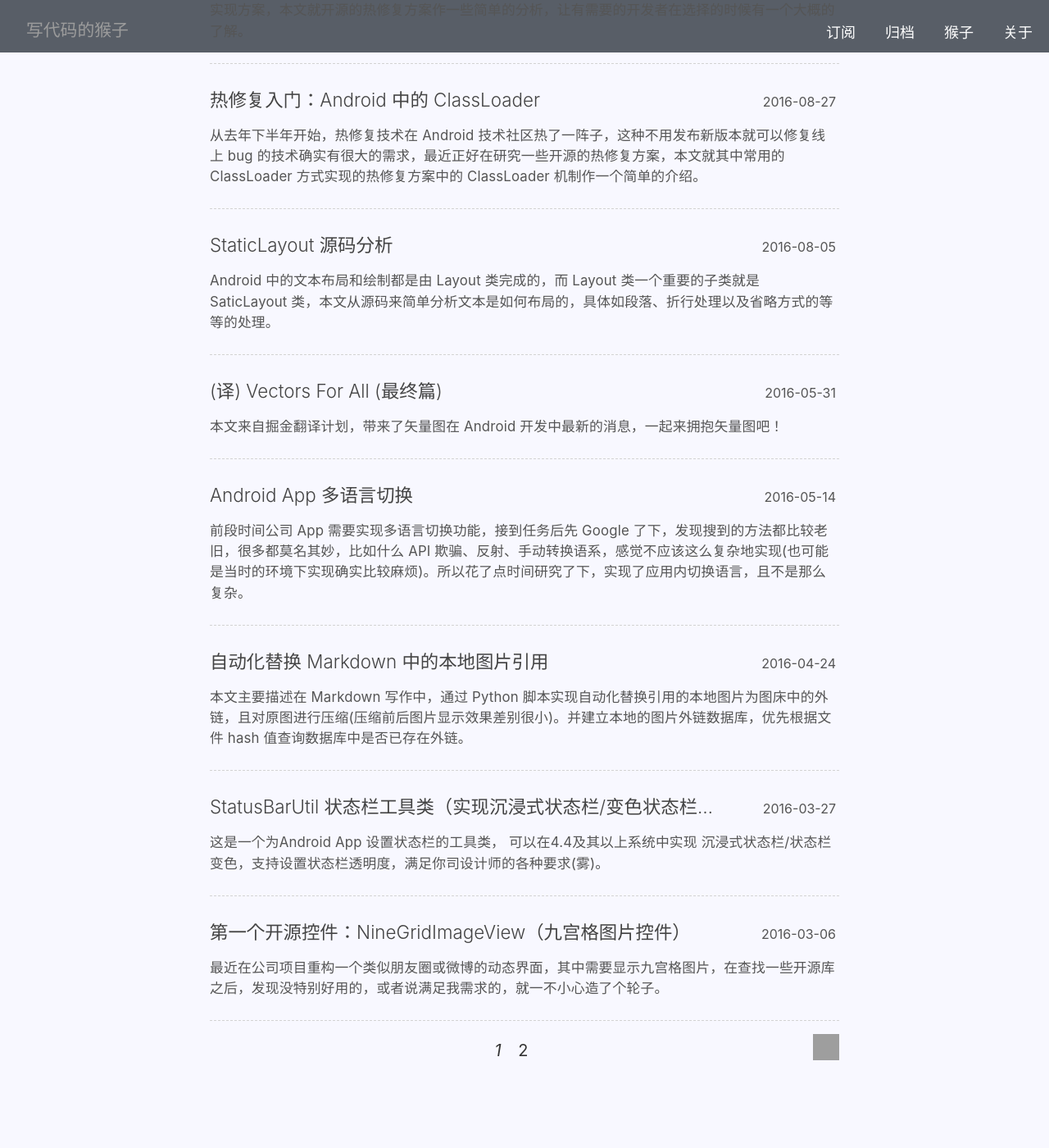
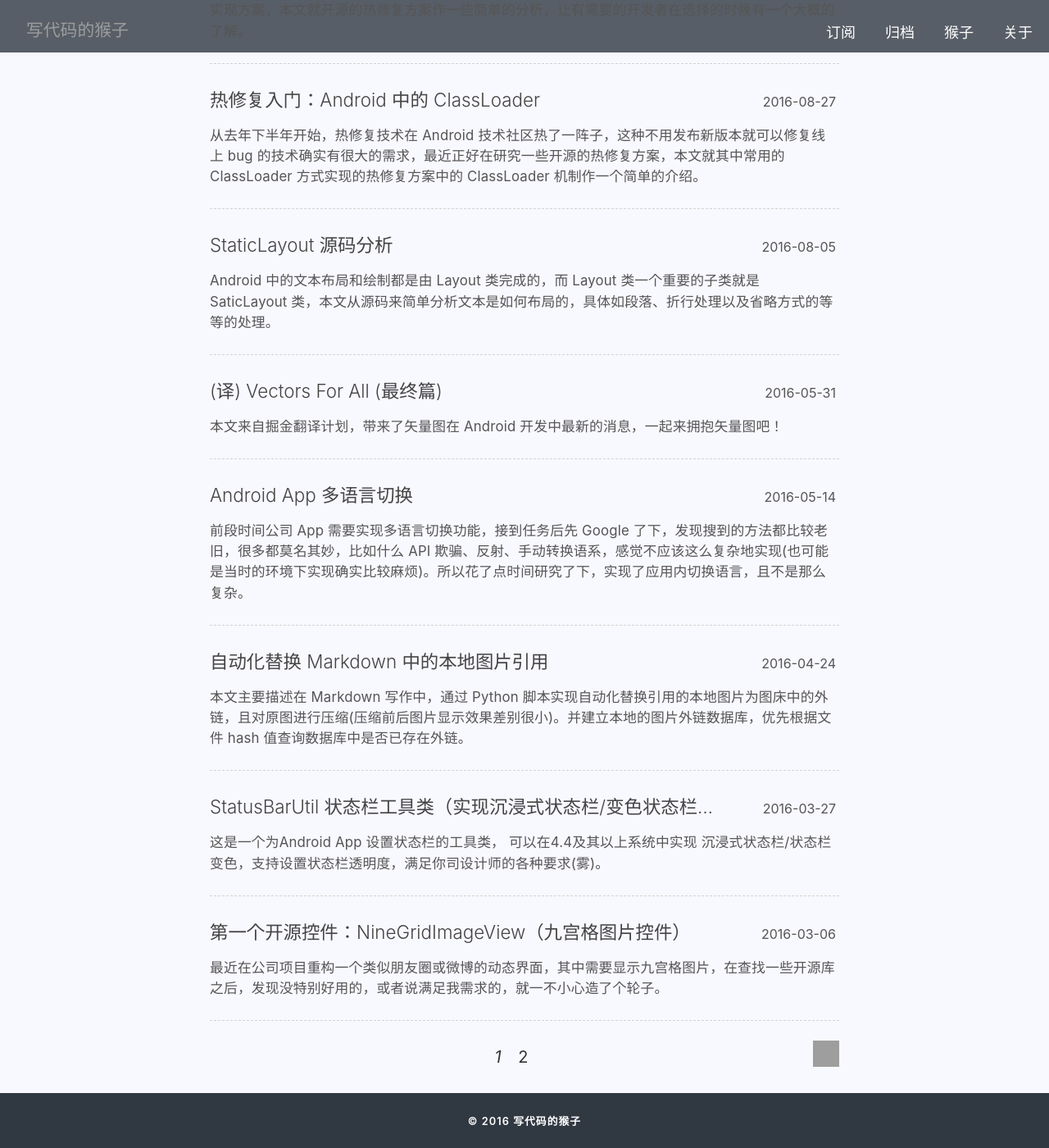
Before and after one commit to laobie/laobie.github.io, a Jekyll site: the page built from index.html, in a window 1280 px wide and 1400 px high, scrolled down 505 px. Shown: the whole window at 82% size. Built offline with Jekyll 4.4.1, drawn with Linux system fonts in a browser that asks for light colours; the list of posts is cut into pages by our own code; comment, search, counter and statistics services are not loaded; before the commit the page ends 1822 px from its top, so only the background shows below that; grey boxes are pictures that could not be loaded.

Commit message:
add footer

```diff
--- /dev/null
+++ b/_includes/footer.html
@@ -0,0 +1,7 @@
+<footer class="footer">
+    <div class="wrapper">
+        &copy; 2016 写代码的猴子
+    </div>
+</footer>
+
+<!--<script src="{{ "/js/easybook.js" | prepend: site.baseurl }}"></script>-->
--- a/assets/css/home.css
+++ b/assets/css/home.css
@@ -61,7 +61,7 @@ body {
 }
 
 .title, .sign, .head_item {
-    font-family: "Palatino Linotype", "Book Antiqua", Palatino, Helvetica, STKaiti, SimSun, serif ,"Microsoft YaHei",微软雅黑;
+    font-family: "Palatino Linotype", "Book Antiqua", Palatino, Helvetica, STKaiti, SimSun, serif, "Microsoft YaHei", 微软雅黑;
 }
 
 .title-sign {
@@ -133,15 +133,6 @@ a {
     height: 360px;
     background: url(http://ac-qygvx1cc.clouddn.com/964494ce41e561ea.jpg) center;
     background-size: cover;
-}
-
-.foot {
-    clear: both;
-    position: relative;
-    color: #fff;
-    display: block;
-    padding: 30px 0;
-    background: #000000 no-repeat;
 }
 
 .footer1 {
@@ -233,6 +224,7 @@ a {
 }
 
 .bottom-page {
+    margin-top: 8px;
     height: 64px;
 }
 
@@ -275,6 +267,23 @@ a {
 
 .cnzz {
     display: none;
+}
+
+.wrapper {
+    margin: 0 auto;
+    max-width: 1100px;
+}
+
+.footer {
+    margin-top: 16px;
+    padding: 24px 0;
+    background-color: #303841;
+    text-align: center;
+    letter-spacing: 0.08em;
+    color: #FFFFFF;
+    font-weight: 600;
+    font-size: 0.8em;
+    -webkit-font-smoothing: antialiased;
 }
 
 @media screen and (max-width: 768px) {
--- a/index.html
+++ b/index.html
@@ -91,6 +91,7 @@ title: 写代码的猴子
     </div>
 </div>
 
+{% include footer.html %}
 
 <div class="cnzz">
     <script type="text/javascript">var cnzz_protocol = (("https:" == document.location.protocol) ? " https://" : " http://");
```
